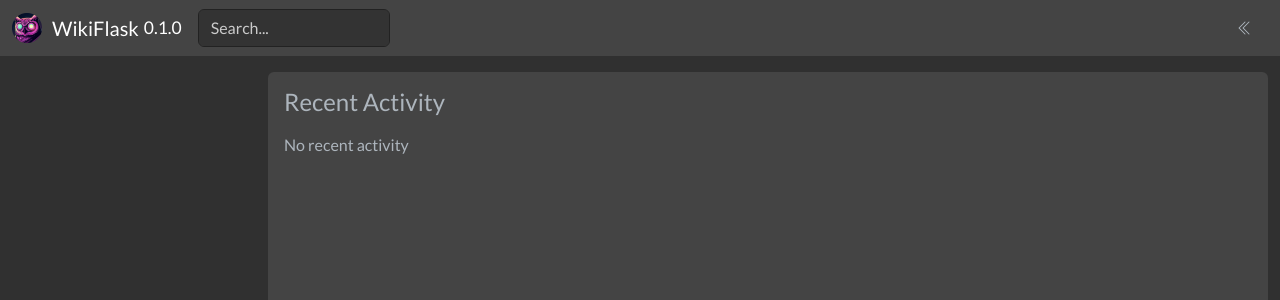
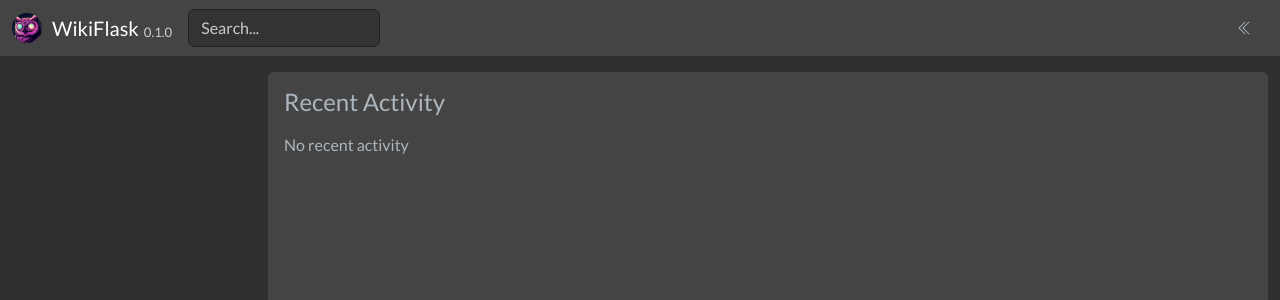
Before and after one commit to signebedi/wiki-flask, a Flask app: page / in a window 1280 px wide. Shown: the top 300 px of the page. Run offline with Flask 3, Linux system fonts and the light colour scheme; data that the repository does not hold is empty; some libraries are stand-ins or nearby versions.

Commit message:
Modified: version > subscript (#44)

```diff
--- a/templates/base.html.jinja
+++ b/templates/base.html.jinja
@@ -29,8 +29,7 @@
                 <img src="{{url_for('site_logo')}}" alt="Site Logo" style="height: 30px; width: auto; margin-right: 10px;">
                 WikiFlask
                 {# <small style="padding-left: 5px;">| {% block header %}{% endblock %}</small> #}
-                <small style="padding-left: 5px;">{{ version }}</small>
-
+                <small class="text-body-secondary" style="padding-left: 5px;"><sub>{{ version }}</sub></small>
             </a>
 
             <div class="search-container search-container">
```
